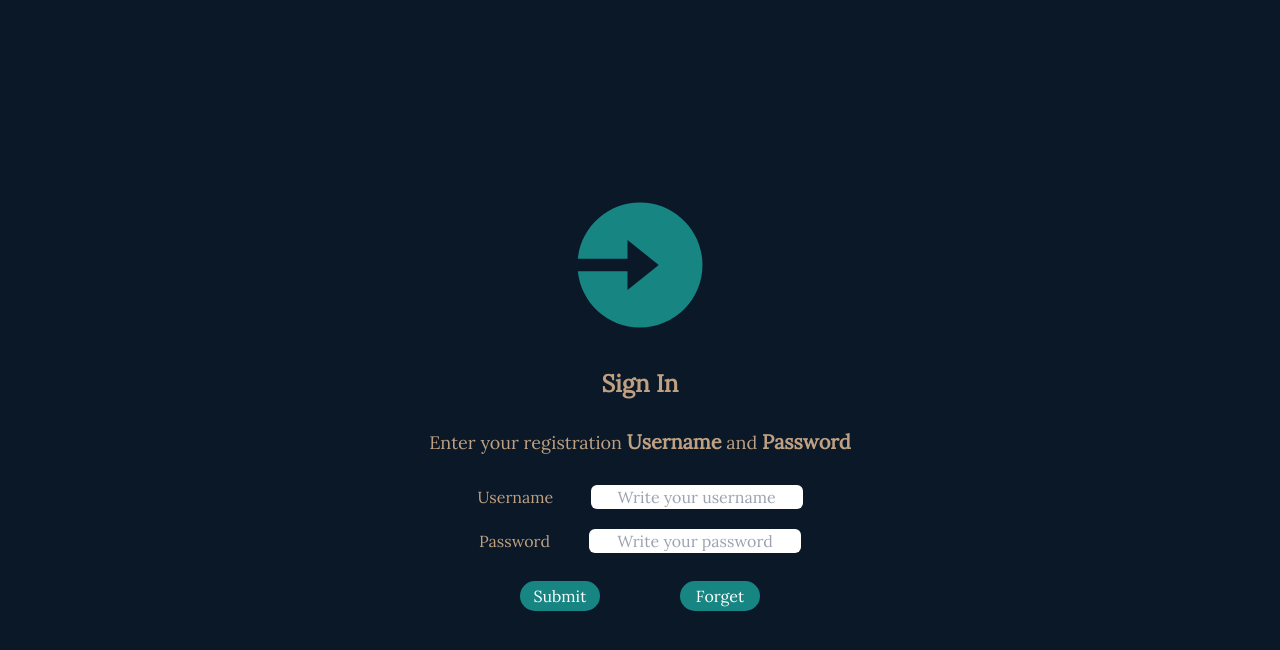
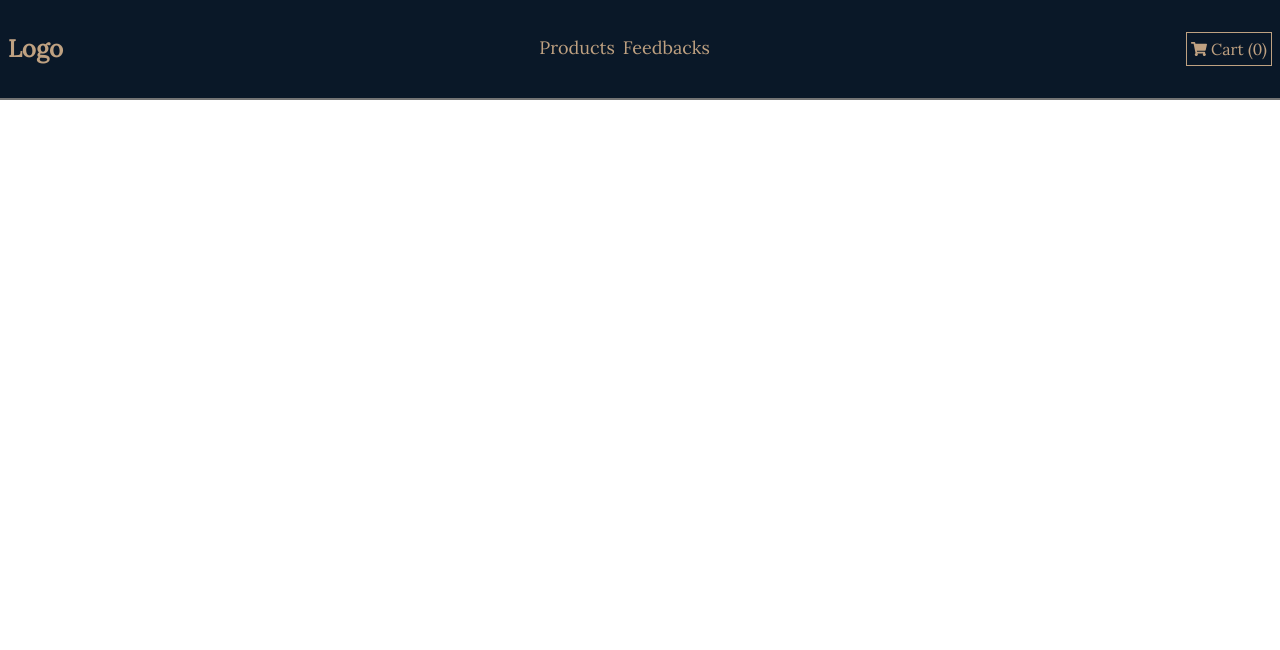
Before and after one commit to Jaba-B/ecommerce-shop, a React (Create React App) app: page / in a window 1280 px wide. Shown: the top 650 px of the page. Built offline with nearby package versions, Linux system fonts and the light colour scheme; the HTML template or start-up script is replaced by a standard one.

Commit message:
create header component

```diff
--- a/package.json
+++ b/package.json
@@ -10,6 +10,7 @@
     "react": "^18.2.0",
     "react-dom": "^18.2.0",
     "react-icons": "^4.7.1",
+    "react-router-dom": "^6.7.0",
     "react-scripts": "5.0.1",
     "web-vitals": "^2.1.4",
     "yup": "^0.32.11"
--- a/src/App.js
+++ b/src/App.js
@@ -1,9 +1,10 @@
-import Registration from "./components/Registration"
-import LogIn from "./components/LogIn"
+// import Registration from "./components/Registration"
+// import LogIn from "./components/LogIn"
+import Header from "./components/Header"
 
 function App() {
   return (
-    <LogIn />
+    <Header />
   );
 }
 
--- /dev/null
+++ b/src/components/Header.jsx
@@ -0,0 +1,19 @@
+import React from 'react'
+import {FaShoppingCart} from 'react-icons/fa'
+
+function Header () {
+    return(
+        <div className='w-full h-[100px] bg-blue border-b-2 border-b-grey flex items-center'>
+            <div className='flex mx-2 w-full justify-between items-center'>
+                <p className='text-gold text-2xl font-semibold'>Logo</p>
+                <div className='flex justify-center items-center'>
+                    <a href='' className="text-gold text-lg after:content-[''] after:block after:rounded-2xl after:h-[2px] after:w-0 after:mx-auto after:duration-300 after:hover:w-full after:bg-gold mr-2">Products</a>
+                    <a href='' className="text-gold text-lg after:content-[''] after:block after:rounded-2xl after:h-[2px] after:w-0 after:mx-auto after:duration-300 after:hover:w-full after:bg-gold">Feedbacks</a>
+                </div>
+                <button className='group flex justify-center items-center text-gold p-1 border-[1px] border-gold hover:bg-gold hover:text-white'><FaShoppingCart className='fill-gold mr-1 group-hover:fill-white'/>Cart (0)</button>
+            </div>
+        </div>
+    )
+}
+
+export default Header
```
Also changed, not shown: 1 other file (tests, documents, lock files or other folders).
